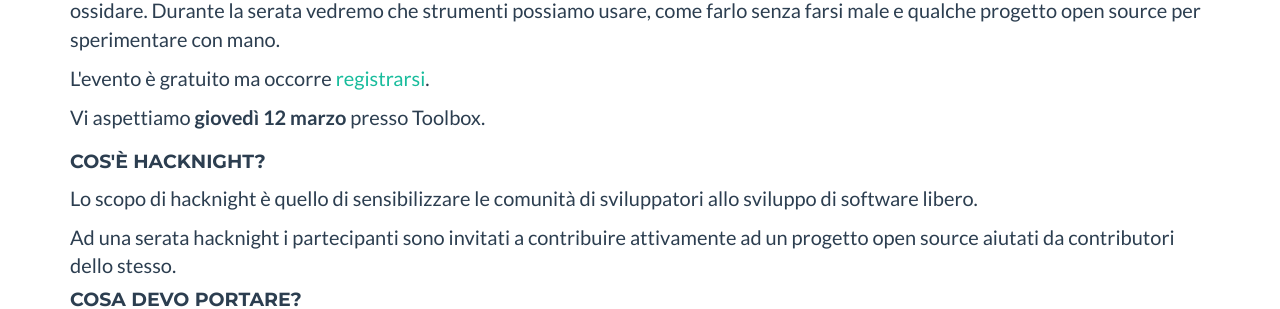
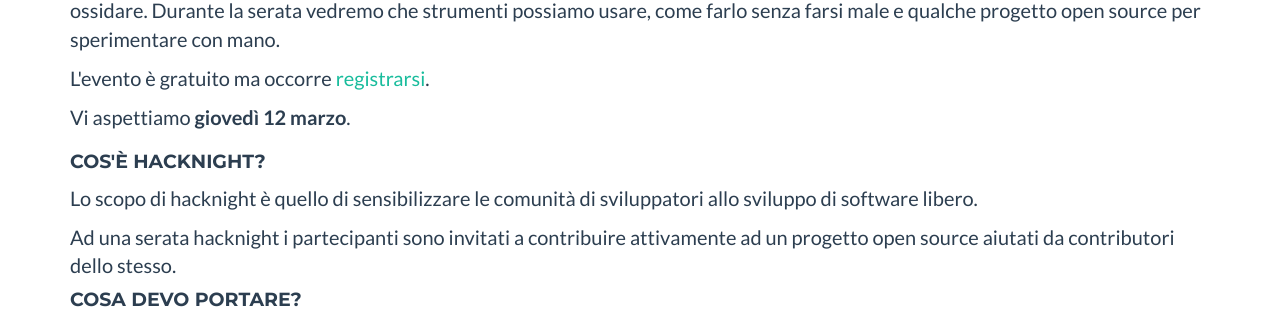
Before and after one commit to tohacknight/tohacknight.github.io, a Jekyll site: the page built from _posts/2020-02-19-rustoxidizing.markdown, in a window 1280 px wide and 1191 px high. Shown: the part 235-544 px from the top of the window. Built offline with Jekyll 4.4.1, drawn with Linux system fonts in a browser that asks for light colours; nearby versions of some CDN libraries.

```diff
--- a/_posts/2020-01-27-openhospital.markdown
+++ b/_posts/2020-01-27-openhospital.markdown
@@ -3,7 +3,7 @@ layout: post
 date: 2020-01-27
 title: "Trentaduesima hacknight: Open Hospital"
 img: turin.jpg
-abstract: Toolbox Coworking 26/02/2020 h. 18.30
+abstract: Online 26/02/2020 h. 18.30
 ---
 
 <div class="row">
@@ -12,7 +12,7 @@ abstract: Toolbox Coworking 26/02/2020 h. 18.30
 <a href="https://www.open-hospital.org/" target="_blank">Open Hospital</a> è un software <a href="https://github.com/informatici" target="_blank">open source</a> per la gestione di dati sanitari sviluppato da Informatici senza Frontiere. E` sviluppato per aiutare ospedali e ONG in paesi in via di sviluppo. Viene usato per gestire la registrazione dei pazienti e delle visite, per registrare nascite e vaccinazioni e per gestire i flussi di materiali e medicinali. Consiste in un backend scritto in Java ed un frontend scritto in React.
     </p>
         <p>L'evento è gratuito ma occorre <a href="https://tohacknight-openhospital.eventbrite.it" target="_blank" title="Registrati all'evento tramite eventbrite">registrarsi</a>.</p>
-        <p>Vi aspettiamo <strong>mercoledì 26 febbraio</strong> presso Toolbox.</p>
+        <p>Vi aspettiamo <strong>mercoledì 26 febbraio</strong>.</p>
     </div>
 </div>
 
--- a/_posts/2020-02-19-rustoxidizing.markdown
+++ b/_posts/2020-02-19-rustoxidizing.markdown
@@ -3,7 +3,7 @@ layout: post
 date: 2020-02-19
 title: "Trentatreesima hacknight: Ossidiamo con Rust"
 img: turin.jpg
-abstract: Toolbox Coworking 12/03/2020 h. 18.30
+abstract: Online 12/03/2020 h. 18.30
 ---
 
 <div class="row">
@@ -12,7 +12,7 @@ abstract: Toolbox Coworking 12/03/2020 h. 18.30
 	A marzo organizziamo una serata in collaborazione con il <a href="https://www.meetup.com/it-IT/Mozilla-Torino/" target="_blank">meetup Rust Torino</a> su come trasformare progetti C in Rust, in gergo ossidare. Durante la serata vedremo che strumenti possiamo usare, come farlo senza farsi male e qualche progetto open source per sperimentare con mano.
     </p>
         <p>L'evento è gratuito ma occorre <a href="https://https://tohacknight-rustoxidize.eventbrite.it/" target="_blank" title="Registrati all'evento tramite eventbrite">registrarsi</a>.</p>
-        <p>Vi aspettiamo <strong>giovedì 12 marzo</strong> presso Toolbox.</p>
+        <p>Vi aspettiamo <strong>giovedì 12 marzo</strong>.</p>
     </div>
 </div>
 
```
